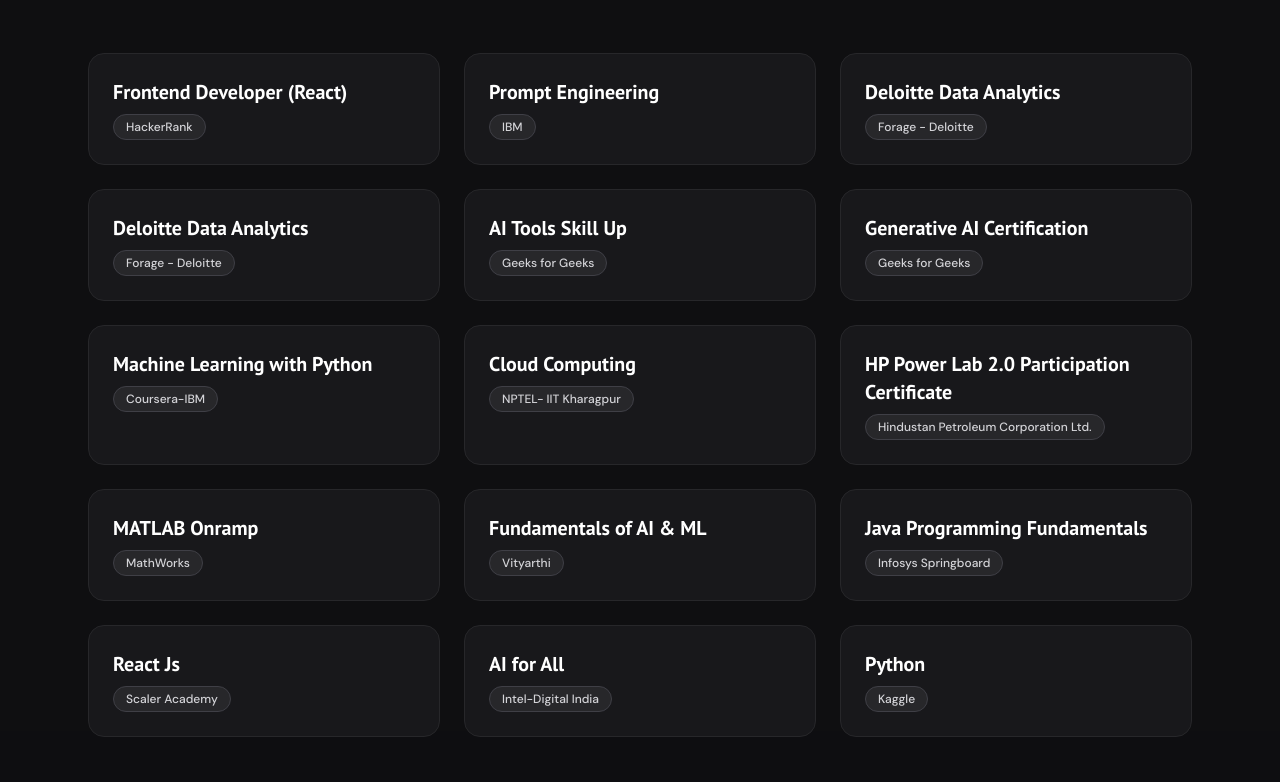
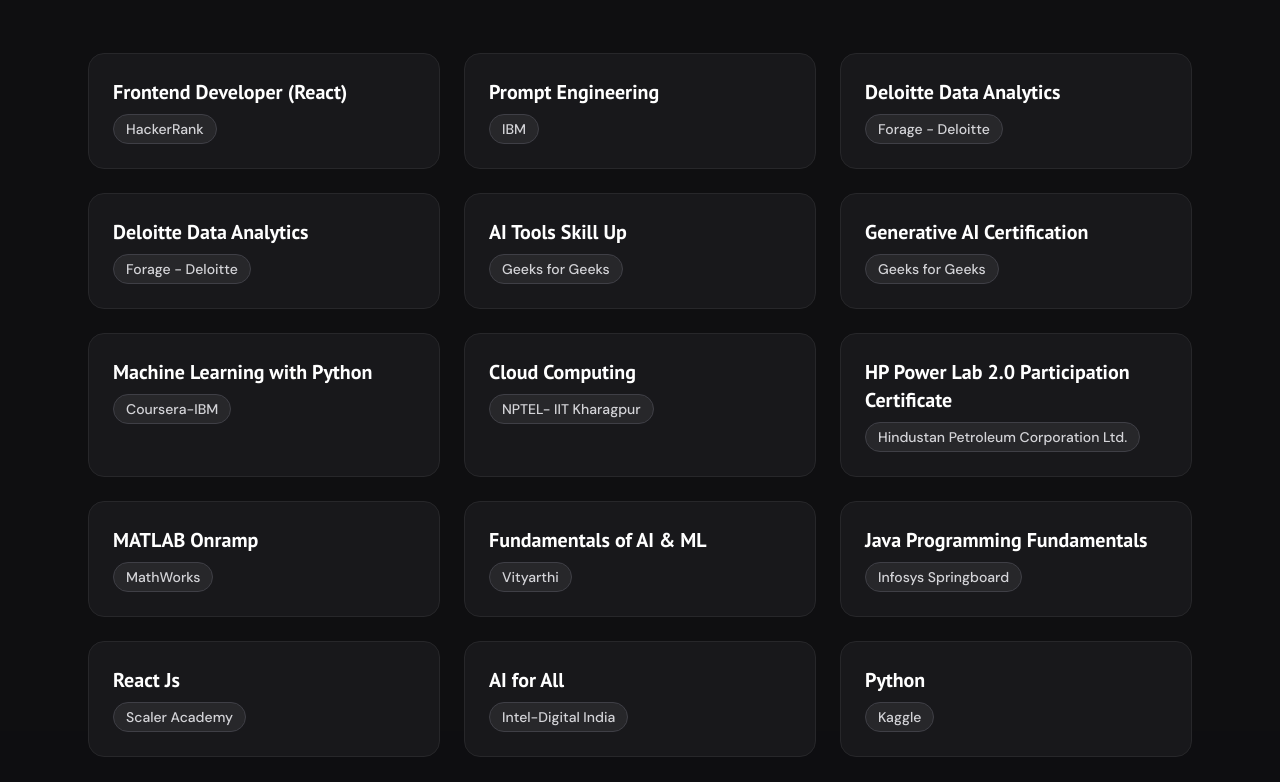
Before and after one commit to Sanskriti029/Portfolio, a website: page index.html in a window 1280 px wide. Shown: the part 2318-3100 px from the top of the page. Drawn offline with nearby package versions, Linux system fonts and the light colour scheme.

Commit message:
make changes

```diff
--- a/index.html
+++ b/index.html
@@ -620,7 +620,7 @@
         </h3>
 
         <div>
-          <span class="inline-block text-xs font-medium bg-zinc-50 dark:bg-zinc-800 border border-zinc-200 dark:border-zinc-700 text-zinc-700 dark:text-zinc-300 px-3 py-1 rounded-full hover:border-accent transition-colors">
+          <span class="inline-block text-sm font-medium bg-zinc-50 dark:bg-zinc-800 border border-zinc-200 dark:border-zinc-700 text-zinc-700 dark:text-zinc-300 px-3 py-1 rounded-full hover:border-accent transition-colors">
             HackerRank
           </span>
         </div>
@@ -641,7 +641,7 @@
         </h3>
 
         <div>
-          <span class="inline-block text-xs font-medium bg-zinc-50 dark:bg-zinc-800 border border-zinc-200 dark:border-zinc-700 text-zinc-700 dark:text-zinc-300 px-3 py-1 rounded-full hover:border-accent transition-colors">
+          <span class="inline-block text-sm font-medium bg-zinc-50 dark:bg-zinc-800 border border-zinc-200 dark:border-zinc-700 text-zinc-700 dark:text-zinc-300 px-3 py-1 rounded-full hover:border-accent transition-colors">
             IBM
           </span>
         </div>
@@ -662,7 +662,7 @@
         </h3>
 
         <div>
-          <span class="inline-block text-xs font-medium bg-zinc-50 dark:bg-zinc-800 border border-zinc-200 dark:border-zinc-700 text-zinc-700 dark:text-zinc-300 px-3 py-1 rounded-full hover:border-accent transition-colors">
+          <span class="inline-block text-sm font-medium bg-zinc-50 dark:bg-zinc-800 border border-zinc-200 dark:border-zinc-700 text-zinc-700 dark:text-zinc-300 px-3 py-1 rounded-full hover:border-accent transition-colors">
             Forage - Deloitte
           </span>
         </div>
@@ -682,7 +682,7 @@
         </h3>
 
         <div>
-          <span class="inline-block text-xs font-medium bg-zinc-50 dark:bg-zinc-800 border border-zinc-200 dark:border-zinc-700 text-zinc-700 dark:text-zinc-300 px-3 py-1 rounded-full hover:border-accent transition-colors">
+          <span class="inline-block text-sm font-medium bg-zinc-50 dark:bg-zinc-800 border border-zinc-200 dark:border-zinc-700 text-zinc-700 dark:text-zinc-300 px-3 py-1 rounded-full hover:border-accent transition-colors">
             Forage - Deloitte
           </span>
         </div>
@@ -703,7 +703,7 @@
         </h3>
 
         <div>
-          <span class="inline-block text-xs font-medium bg-zinc-50 dark:bg-zinc-800 border border-zinc-200 dark:border-zinc-700 text-zinc-700 dark:text-zinc-300 px-3 py-1 rounded-full hover:border-accent transition-colors">
+          <span class="inline-block text-sm font-medium bg-zinc-50 dark:bg-zinc-800 border border-zinc-200 dark:border-zinc-700 text-zinc-700 dark:text-zinc-300 px-3 py-1 rounded-full hover:border-accent transition-colors">
           Geeks for Geeks
           </span>
         </div>
@@ -723,7 +723,7 @@
         </h3>
 
         <div>
-          <span class="inline-block text-xs font-medium bg-zinc-50 dark:bg-zinc-800 border border-zinc-200 dark:border-zinc-700 text-zinc-700 dark:text-zinc-300 px-3 py-1 rounded-full hover:border-accent transition-colors">
+          <span class="inline-block text-sm font-medium bg-zinc-50 dark:bg-zinc-800 border border-zinc-200 dark:border-zinc-700 text-zinc-700 dark:text-zinc-300 px-3 py-1 rounded-full hover:border-accent transition-colors">
             Geeks for Geeks
           </span>
         </div>
@@ -743,7 +743,7 @@
         </h3>
 
         <div>
-          <span class="inline-block text-xs font-medium bg-zinc-50 dark:bg-zinc-800 border border-zinc-200 dark:border-zinc-700 text-zinc-700 dark:text-zinc-300 px-3 py-1 rounded-full hover:border-accent transition-colors">
+          <span class="inline-block text-sm  font-medium bg-zinc-50 dark:bg-zinc-800 border border-zinc-200 dark:border-zinc-700 text-zinc-700 dark:text-zinc-300 px-3 py-1 rounded-full hover:border-accent transition-colors">
             Coursera-IBM
           </span>
         </div>
@@ -763,7 +763,7 @@
         </h3>
 
         <div>
-          <span class="inline-block text-xs font-medium bg-zinc-50 dark:bg-zinc-800 border border-zinc-200 dark:border-zinc-700 text-zinc-700 dark:text-zinc-300 px-3 py-1 rounded-full hover:border-accent transition-colors">
+          <span class="inline-block text-sm  font-medium bg-zinc-50 dark:bg-zinc-800 border border-zinc-200 dark:border-zinc-700 text-zinc-700 dark:text-zinc-300 px-3 py-1 rounded-full hover:border-accent transition-colors">
             NPTEL- IIT Kharagpur
           </span>
         </div>
@@ -783,7 +783,7 @@
         </h3>
 
         <div>
-          <span class="inline-block text-xs font-medium bg-zinc-50 dark:bg-zinc-800 border border-zinc-200 dark:border-zinc-700 text-zinc-700 dark:text-zinc-300 px-3 py-1 rounded-full hover:border-accent transition-colors">
+          <span class="inline-block text-sm  font-medium bg-zinc-50 dark:bg-zinc-800 border border-zinc-200 dark:border-zinc-700 text-zinc-700 dark:text-zinc-300 px-3 py-1 rounded-full hover:border-accent transition-colors">
            Hindustan Petroleum Corporation Ltd.
           </span>
         </div>
@@ -803,7 +803,7 @@
         </h3>
 
         <div>
-          <span class="inline-block text-xs font-medium bg-zinc-50 dark:bg-zinc-800 border border-zinc-200 dark:border-zinc-700 text-zinc-700 dark:text-zinc-300 px-3 py-1 rounded-full hover:border-accent transition-colors">
+          <span class="inline-block text-sm   font-medium bg-zinc-50 dark:bg-zinc-800 border border-zinc-200 dark:border-zinc-700 text-zinc-700 dark:text-zinc-300 px-3 py-1 rounded-full hover:border-accent transition-colors">
            MathWorks
           </span>
         </div>
@@ -823,7 +823,7 @@
         </h3>
 
         <div>
-          <span class="inline-block text-xs font-medium bg-zinc-50 dark:bg-zinc-800 border border-zinc-200 dark:border-zinc-700 text-zinc-700 dark:text-zinc-300 px-3 py-1 rounded-full hover:border-accent transition-colors">
+          <span class="inline-block text-sm  font-medium bg-zinc-50 dark:bg-zinc-800 border border-zinc-200 dark:border-zinc-700 text-zinc-700 dark:text-zinc-300 px-3 py-1 rounded-full hover:border-accent transition-colors">
             Vityarthi
           </span>
         </div>
@@ -843,7 +843,7 @@
         </h3>
 
         <div>
-          <span class="inline-block text-xs font-medium bg-zinc-50 dark:bg-zinc-800 border border-zinc-200 dark:border-zinc-700 text-zinc-700 dark:text-zinc-300 px-3 py-1 rounded-full hover:border-accent transition-colors">
+          <span class="inline-block text-sm  font-medium bg-zinc-50 dark:bg-zinc-800 border border-zinc-200 dark:border-zinc-700 text-zinc-700 dark:text-zinc-300 px-3 py-1 rounded-full hover:border-accent transition-colors">
             Infosys Springboard
           </span>
         </div>
@@ -863,7 +863,7 @@
         </h3>
 
         <div>
-          <span class="inline-block text-xs font-medium bg-zinc-50 dark:bg-zinc-800 border border-zinc-200 dark:border-zinc-700 text-zinc-700 dark:text-zinc-300 px-3 py-1 rounded-full hover:border-accent transition-colors">
+          <span class="inline-block text-sm  font-medium bg-zinc-50 dark:bg-zinc-800 border border-zinc-200 dark:border-zinc-700 text-zinc-700 dark:text-zinc-300 px-3 py-1 rounded-full hover:border-accent transition-colors">
             Scaler Academy
           </span>
         </div>
@@ -883,7 +883,7 @@
         </h3>
 
         <div>
-          <span class="inline-block text-xs font-medium bg-zinc-50 dark:bg-zinc-800 border border-zinc-200 dark:border-zinc-700 text-zinc-700 dark:text-zinc-300 px-3 py-1 rounded-full hover:border-accent transition-colors">
+          <span class="inline-block text-sm    font-medium bg-zinc-50 dark:bg-zinc-800 border border-zinc-200 dark:border-zinc-700 text-zinc-700 dark:text-zinc-300 px-3 py-1 rounded-full hover:border-accent transition-colors">
             Intel-Digital India
           </span>
         </div>
@@ -902,7 +902,7 @@
         </h3>
 
         <div>
-          <span class="inline-block text-xs font-medium bg-zinc-50 dark:bg-zinc-800 border border-zinc-200 dark:border-zinc-700 text-zinc-700 dark:text-zinc-300 px-3 py-1 rounded-full hover:border-accent transition-colors">
+          <span class="inline-block text-sm font-medium bg-zinc-50 dark:bg-zinc-800 border border-zinc-200 dark:border-zinc-700 text-zinc-700 dark:text-zinc-300 px-3 py-1 rounded-full hover:border-accent transition-colors">
             Kaggle
           </span>
         </div>
```
